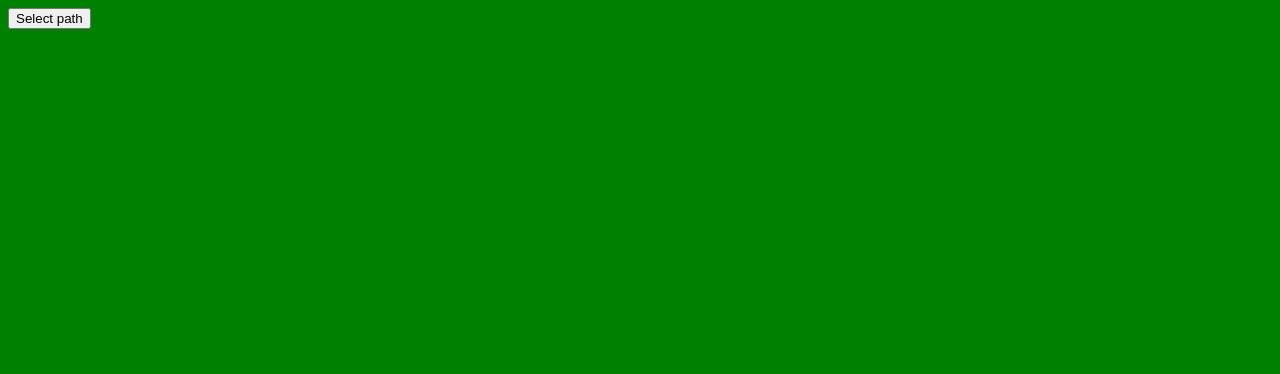
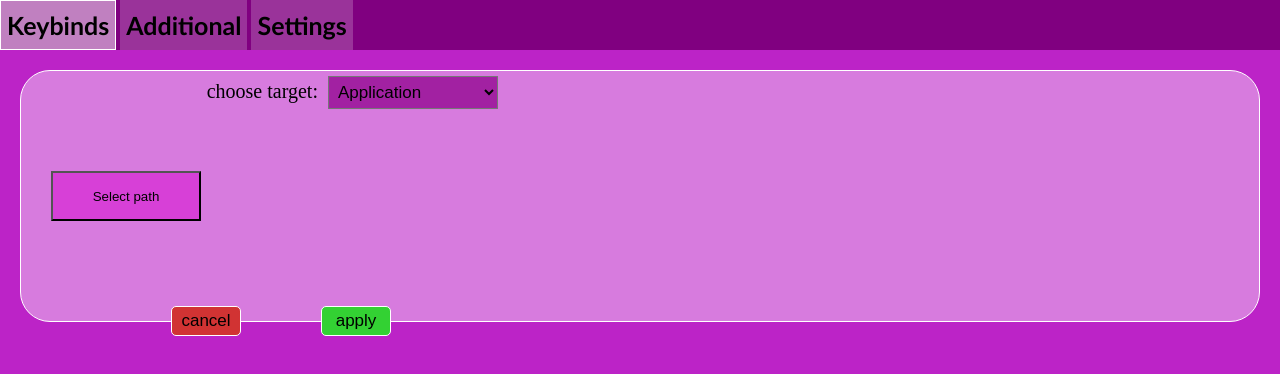
Before and after one commit to TYUFUN/KBC, a plain HTML site: page front/index.html in a window 1280 px wide. Drawn offline with Linux system fonts and the light colour scheme.

Commit message:
skelet gui

```diff
--- a/front/index.html
+++ b/front/index.html
@@ -5,13 +5,121 @@
     <meta name="viewport" content="width=device-width, initial-scale=1.0">
     <title>Document</title>
     <style>
+
         body{
-            background-color: green;
+            margin: 0;
+            background-color: rgb(188, 35, 199);
+        }
+        button{
+            cursor: pointer;
+        }
+        nav{
+            height: 50px;
+            background-color: purple;
+        }
+        nav button{
+            font-family:'Gill Sans MT';
+            height: 100%;
+            width: auto;
+            background-color: rgba(255, 255, 255, 0.2);
+            color: rgb(0, 0, 0);
+            border: none;
+            font-size: 25px;
+            font-weight: bold;
+        }
+        nav button:hover{
+            background-color: rgba(255, 255, 255, 0.5);
+            border: 1px solid white;
+        }
+        #kb{
+            position: relative;
+            border: 1px solid white;
+            border-radius: 30px;
+            position: relative;
+            height: 250px;
+            margin: 20px;
+            background-color: rgba(255, 255, 255, 0.4);
+        }
+        #kb label{
+            font-size: 20px;
+            position: absolute;
+            left: 15%;
+        }
+        #opt{
+            cursor: pointer;
+            font-size: 17px;
+            margin: 5px;
+            padding: 5px;
+            background-color: rgb(162, 33, 162);
+        }
+        #file{
+            position: absolute;
+            top: 40%;
+            left: 30px;
+            height: 50px;
+            min-width: 150px;
+            width: auto;
+            background-color: rgb(215, 64, 215);
+        }
+        #apply{
+            font-size: 17px;
+            height: 30px;
+            width: 70px;
+            position: absolute;
+            top: 94%;
+            left: 300px;
+            border: 1px solid white;
+            border-radius: 5px;
+            background-color: rgb(51, 209, 51);
+        }
+        #apply:hover{
+            background-color: rgb(134, 226, 134);
+        }
+        #cancel{
+            font-size: 17px;
+            height: 30px;
+            width: 70px;
+            position: absolute;
+            top: 94%;
+            left: 150px;
+            border: 1px solid white;
+            border-radius: 5px;
+            background-color: rgb(209, 51, 51);
+        }
+        #cancel:hover{
+            background-color: rgb(224, 100, 100);
         }
     </style>
 </head>
 <body>
-    <button id="file">Select path</button>
+    <nav>
+        <button id="keybinds">Keybinds</button>
+        <button id="additional">Additional</button>
+        <button id="settings">Settings</button>
+    </nav>
+    <div id="kb">
+        <label for="opt">choose target: <select id="opt">
+            <option value="app">Application</option>
+            <option value="link">link</option>
+            <option value="cmd">console command</option>
+            <option value="in">built in options</option>
+        </select>
+        </label>
+        <div id="app">
+            <button id="file">Select path</button>
+        </div>
+        <div id="link">
+
+        </div>
+        <div id="cmd">
+
+        </div>
+        <div id="in">
+
+        </div>
+        <button id="apply">apply</button>
+        <button id="cancel">cancel</button>
+    </div>
 </body>
 <script src="app.js"></script>
 </html>
```
Also changed, not shown: 1 other file.
